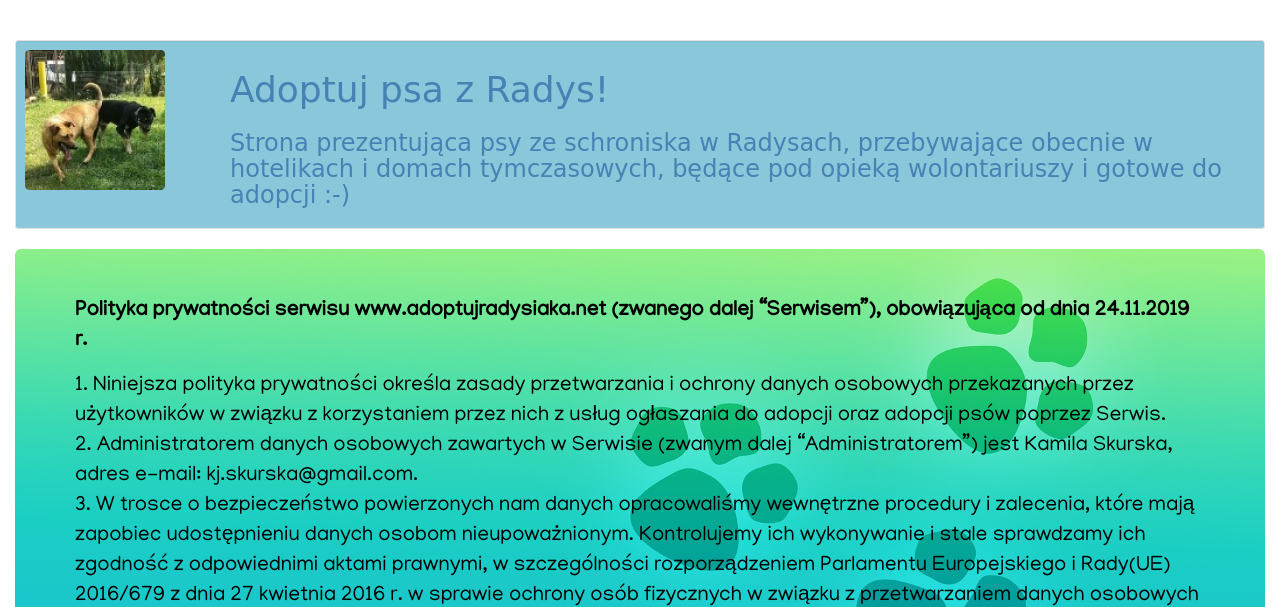
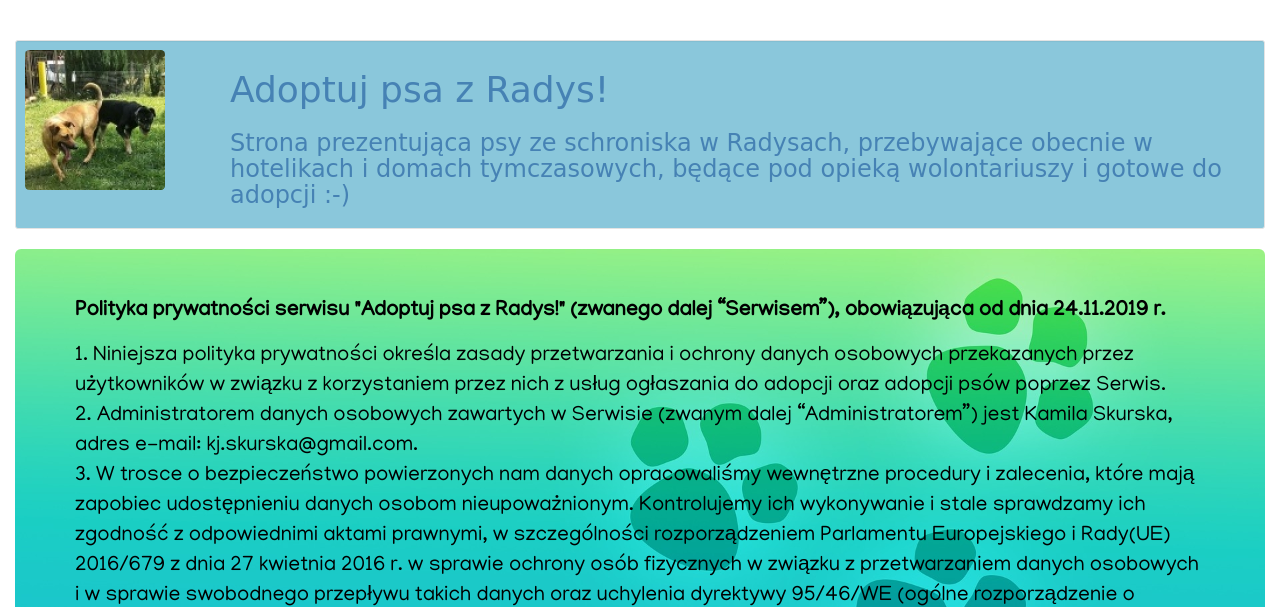
Before and after one commit to Kadabu/Serwis_adopcyjny, a Django app: page /polityka_prywatnosci/ in a window 1280 px wide. Shown: the top 607 px of the page. Run offline with Django 3.2, Linux system fonts and the light colour scheme; some libraries are stand-ins or nearby versions; some web fonts are replaced.

Commit message:
Privacy.html

```diff
--- a/serwis_adopcyjny/adopcje/templates/privacy.html
+++ b/serwis_adopcyjny/adopcje/templates/privacy.html
@@ -2,7 +2,7 @@
 
 {% block content %}
   <p>
-    <strong>Polityka prywatności serwisu www.adoptujradysiaka.net (zwanego dalej “Serwisem”), obowiązująca od dnia 24.11.2019 r.</strong></br>
+    <strong>Polityka prywatności serwisu "Adoptuj psa z Radys!" (zwanego dalej “Serwisem”), obowiązująca od dnia 24.11.2019 r.</strong></br>
   </p>
   <p>
     1. Niniejsza polityka prywatności określa zasady przetwarzania i ochrony danych osobowych przekazanych przez użytkowników w związku z korzystaniem przez nich z usług ogłaszania do adopcji oraz adopcji psów poprzez Serwis.</br>
```
